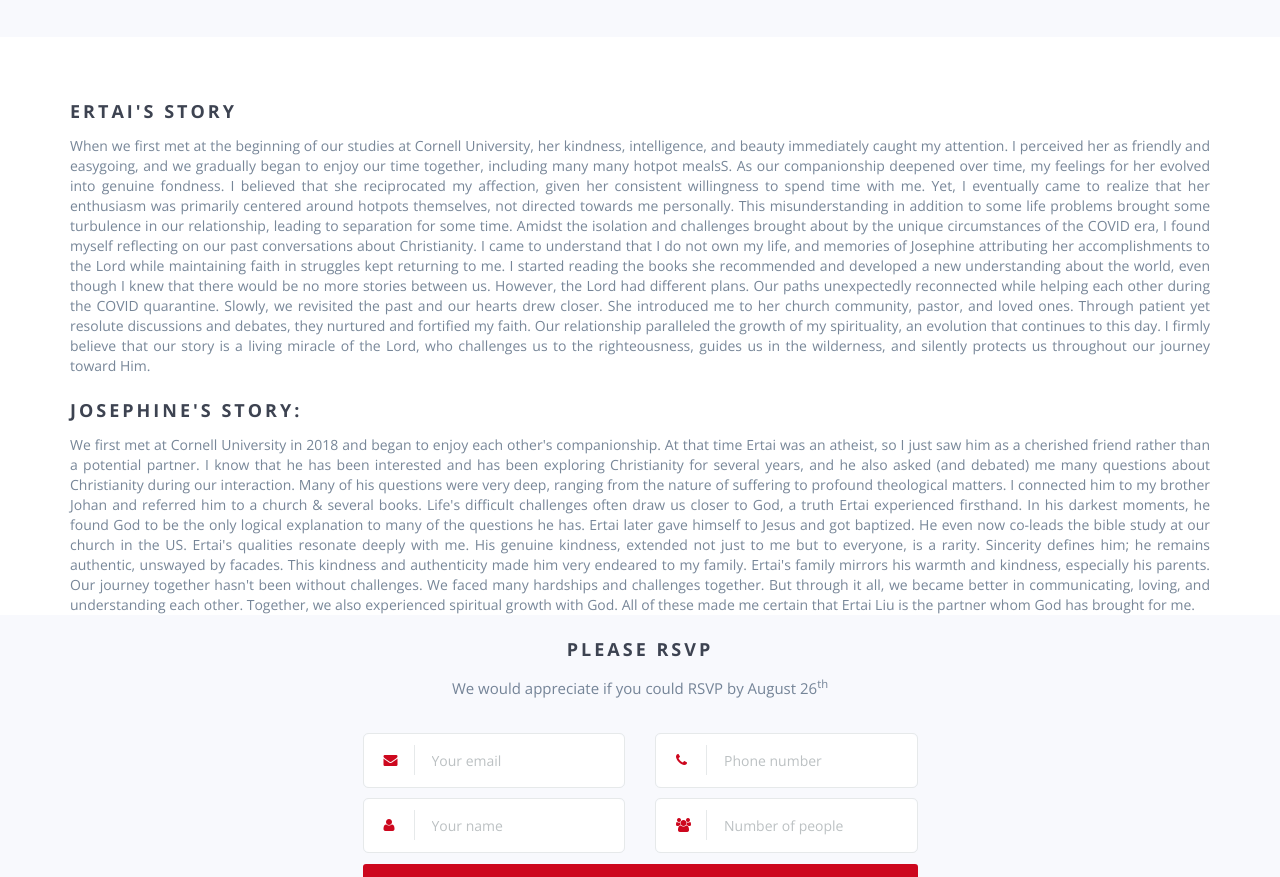
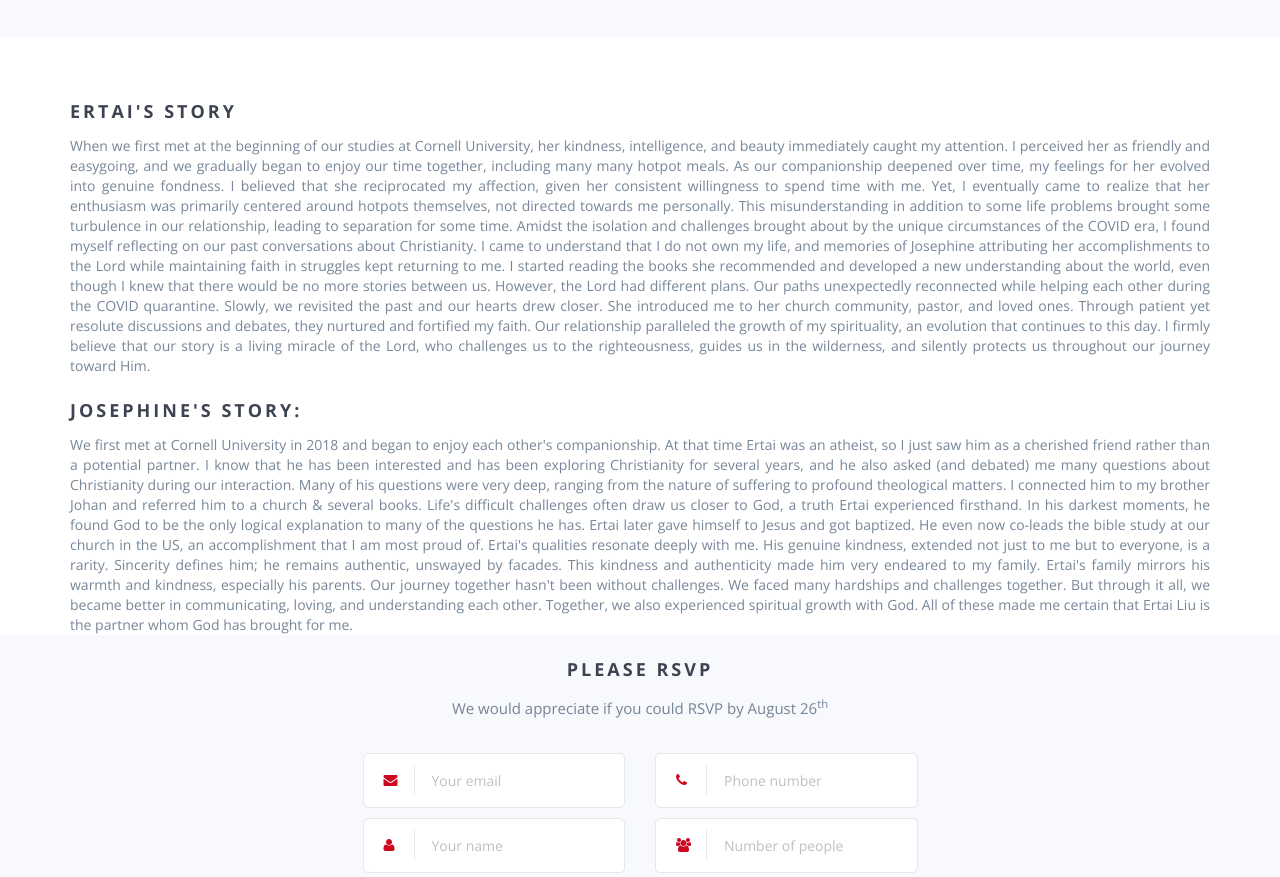
Before and after one commit to ertaijosephine/ertaijosephine.github.io, a website: page index.html in a window 1280 px wide. Shown: the part 2222-3099 px from the top of the page. Drawn offline with nearby package versions, Linux system fonts and the light colour scheme; some packages are replaced by stand-ins of ours; files whose address does not match are found by name.

Commit message:
Minor text edit

```diff
--- a/index.html
+++ b/index.html
@@ -177,7 +177,7 @@
         <div class="row">
             <div class="col-md-12 text-justify">
                 <h3>Ertai's story</h3>
-When we first met at the beginning of our studies at Cornell University, her kindness, intelligence, and beauty immediately caught my attention. I perceived her as friendly and easygoing, and we gradually began to enjoy our time together, including many many hotpot mealsS. As our companionship deepened over time, my feelings for her evolved into genuine fondness. I believed that she reciprocated my affection, given her consistent willingness to spend time with me. Yet, I eventually came to realize that her enthusiasm was primarily centered around hotpots themselves, not directed towards me personally. This misunderstanding in addition to some life problems brought some turbulence in our relationship, leading to separation for some time. Amidst the isolation and challenges brought about by the unique circumstances of the COVID era, I found myself reflecting on our past conversations about Christianity. I came to understand that I do not own my life, and memories of Josephine attributing her accomplishments to the Lord while maintaining faith in struggles kept returning to me. I started reading the books she recommended and developed a new understanding about the world, even though I knew that there would be no more stories between us.
+When we first met at the beginning of our studies at Cornell University, her kindness, intelligence, and beauty immediately caught my attention. I perceived her as friendly and easygoing, and we gradually began to enjoy our time together, including many many hotpot meals. As our companionship deepened over time, my feelings for her evolved into genuine fondness. I believed that she reciprocated my affection, given her consistent willingness to spend time with me. Yet, I eventually came to realize that her enthusiasm was primarily centered around hotpots themselves, not directed towards me personally. This misunderstanding in addition to some life problems brought some turbulence in our relationship, leading to separation for some time. Amidst the isolation and challenges brought about by the unique circumstances of the COVID era, I found myself reflecting on our past conversations about Christianity. I came to understand that I do not own my life, and memories of Josephine attributing her accomplishments to the Lord while maintaining faith in struggles kept returning to me. I started reading the books she recommended and developed a new understanding about the world, even though I knew that there would be no more stories between us.
 However, the Lord had different plans. Our paths unexpectedly reconnected while helping each other during the COVID quarantine. Slowly, we revisited the past and our hearts drew closer. She introduced me to her church community, pastor, and loved ones. Through patient yet resolute discussions and debates, they nurtured and fortified my faith. Our relationship paralleled the growth of my spirituality, an evolution that continues to this day. I firmly believe that our story is a living miracle of the Lord, who challenges us to the righteousness, guides us in the wilderness, and silently protects us throughout our journey toward Him.
 
 
@@ -185,7 +185,7 @@ However, the Lord had different plans. Our paths unexpectedly reconnected while
 We first met at Cornell University in 2018 and began to enjoy each other's companionship. At that time Ertai was an atheist, so I just saw him as a cherished friend rather than a potential partner. I know that he has been interested and has been exploring Christianity for several years, and he also asked (and debated) me many questions about Christianity during our interaction. Many of his questions were very deep, ranging from the nature of suffering to profound theological matters. I connected him to my brother Johan and referred him to a church & several books.
 Life's difficult challenges often draw us closer to God, a truth Ertai experienced firsthand.
 In his darkest moments, he found God to be the only logical explanation to many of the questions he has.
-Ertai later gave himself to Jesus and got baptized. He even now co-leads the bible study at our church in the US.
+Ertai later gave himself to Jesus and got baptized. He even now co-leads the bible study at our church in the US, an accomplishment that I am most proud of.
 Ertai's qualities resonate deeply with me. His genuine kindness, extended not just to me but to everyone, is a rarity.
 Sincerity defines him; he remains authentic, unswayed by facades. This kindness and authenticity made him very endeared to my family. Ertai's family mirrors his warmth and kindness, especially his parents.
 Our journey together hasn't been without challenges.  We faced many hardships and challenges together. But through it all, we became better in communicating, loving, and understanding each other. Together, we also experienced spiritual growth with God. All of these made me certain that Ertai Liu is the partner whom God has brought for me.
```
